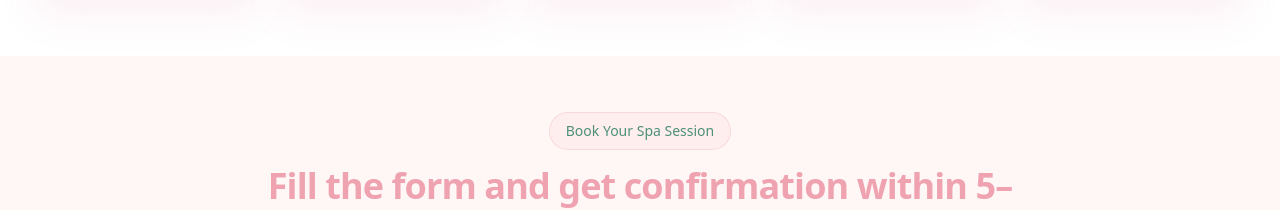
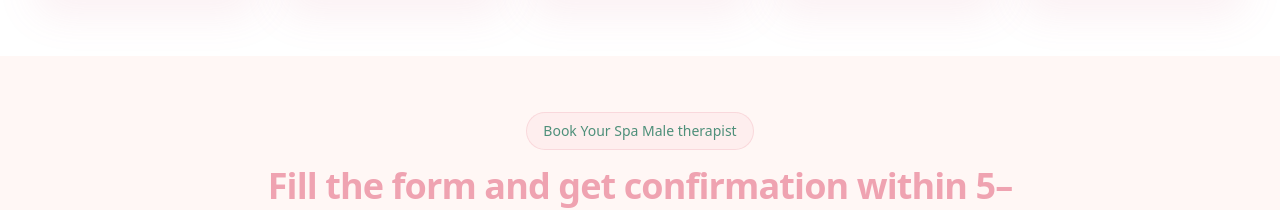
Before and after one commit to ayush31082005/SPA-HOME, a React (Vite) app in the folder client/: page / in a window 1280 px wide. Shown: the part 3846-4056 px from the top of the page. Built offline with nearby package versions, Linux system fonts and the light colour scheme.

Commit message:
Final update

```diff
--- a/client/src/components/home/BookingFormSection.jsx
+++ b/client/src/components/home/BookingFormSection.jsx
@@ -66,7 +66,7 @@ export default function BookingFormSection() {
     <section id="booking" className="section-space">
       <Container>
         <SectionHeading
-          label="Book Your Spa Session"
+          label="Book Your Spa Male therapist"
           title="Fill the form and get confirmation within 5–10 minutes"
           description="Your details are safe and confidential. No spam, quick response, and verified service support."
         />
--- a/client/src/pages/Contact.jsx
+++ b/client/src/pages/Contact.jsx
@@ -7,7 +7,7 @@ export default function Contact() {
         <div className="card-base p-8 sm:p-10">
           <h1 className="text-3xl font-bold text-heading sm:text-4xl">Contact</h1>
           <div className="mt-5 space-y-4 text-base leading-8 text-text">
-            <p>Email: pkspsh1ps@gmail.com</p>
+            {/* <p>Email: pkspsh1ps@gmail.com</p> */}
             <p>Phone: +91 83840 73716</p>
             <p>Location: Delhi NCR, India</p>
           </div>
```
